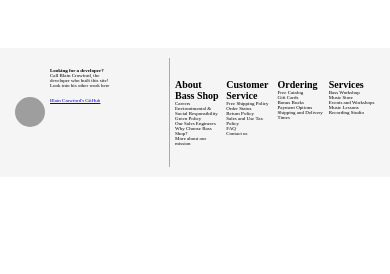
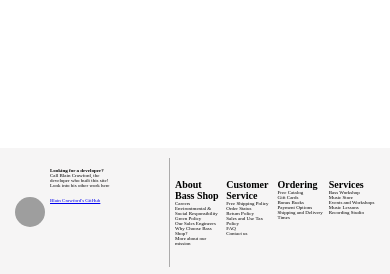
Before and after one commit to blain-crawford/bass-shop, a React (Create React App) app: page / in a window 390 px wide. Shown: the part 2726-3000 px from the top of the page. Before the commit the page ends 2903 px from the top, so only its background shows below. Built offline with nearby package versions, Linux system fonts and the light colour scheme; grey boxes are pictures that could not be loaded; a web font is replaced by a local one.

Commit message:
about to finishing styling footer and scaling to mobile

```diff
--- a/src/components/css/Footer.module.css
+++ b/src/components/css/Footer.module.css
@@ -1,4 +1,6 @@
 .footer {
+  position: relative;
+  margin-top: 100px;
   display: flex;
   bottom: 0;
   padding: 20px;
```
